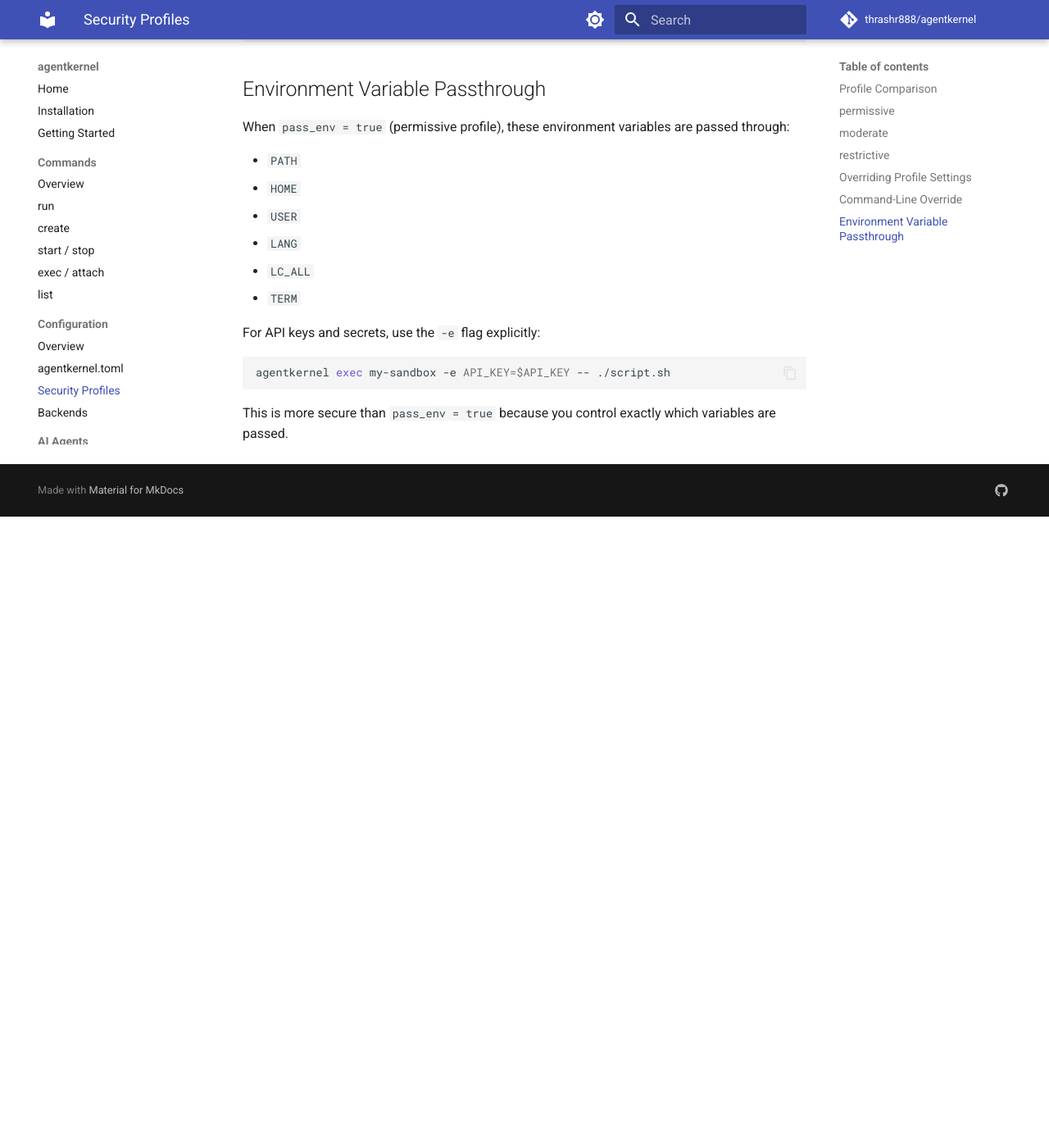
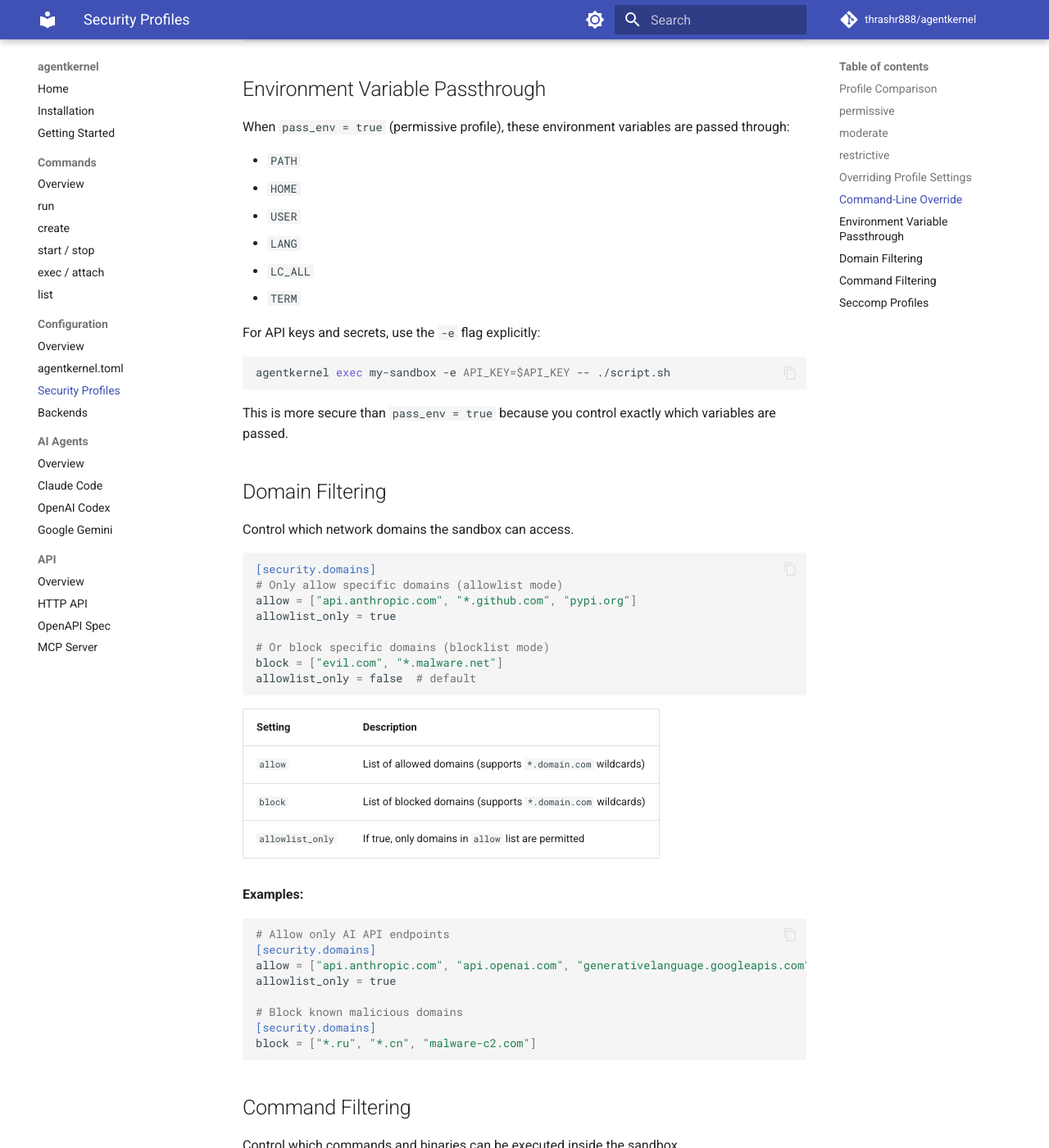
Before and after one commit to thrashr888/agentkernel, an MkDocs documentation site: the page built from docs/config-security.md, in a window 1280 px wide and 1400 px high, scrolled down 2276 px. Shown: the whole window at 82% size. Built offline with MkDocs 1.6.1 and Material for MkDocs 9.7.7, drawn with Linux system fonts in a browser that asks for light colours; comment, search, counter and statistics services are not loaded; before the commit the page ends 2906 px from its top, so only the background shows below that; some of the changed text lies outside the part shown.

Commit message:
docs: update documentation for new features
- Add audit and replay commands to commands.md quick reference
- Add session recording/playback and audit logging workflows
- Document --record flag for attach command
- Document domain and command filtering in security config
- Document /run/stream SSE endpoint in HTTP API

Co-Authored-By: Claude Opus 4.5 <noreply@anthropic.com>

````diff
--- a/docs/config-security.md
+++ b/docs/config-security.md
@@ -120,3 +120,84 @@ agentkernel exec my-sandbox -e API_KEY=$API_KEY -- ./script.sh
 ```
 
 This is more secure than `pass_env = true` because you control exactly which variables are passed.
+
+## Domain Filtering
+
+Control which network domains the sandbox can access.
+
+```toml
+[security.domains]
+# Only allow specific domains (allowlist mode)
+allow = ["api.anthropic.com", "*.github.com", "pypi.org"]
+allowlist_only = true
+
+# Or block specific domains (blocklist mode)
+block = ["evil.com", "*.malware.net"]
+allowlist_only = false  # default
+```
+
+| Setting | Description |
+|---------|-------------|
+| `allow` | List of allowed domains (supports `*.domain.com` wildcards) |
+| `block` | List of blocked domains (supports `*.domain.com` wildcards) |
+| `allowlist_only` | If true, only domains in `allow` list are permitted |
+
+**Examples:**
+
+```toml
+# Allow only AI API endpoints
+[security.domains]
+allow = ["api.anthropic.com", "api.openai.com", "generativelanguage.googleapis.com"]
+allowlist_only = true
+
+# Block known malicious domains
+[security.domains]
+block = ["*.ru", "*.cn", "malware-c2.com"]
+```
+
+## Command Filtering
+
+Control which commands and binaries can be executed inside the sandbox.
+
+```toml
+[security.commands]
+# Only allow specific commands (allowlist mode)
+allow = ["python3", "pip", "git", "node", "npm"]
+allowlist_only = true
+
+# Or block specific commands (blocklist mode)
+block = ["curl", "wget", "nc", "ncat"]
+allowlist_only = false  # default
+```
+
+| Setting | Description |
+|---------|-------------|
+| `allow` | List of allowed commands/binaries |
+| `block` | List of blocked commands/binaries |
+| `allowlist_only` | If true, only commands in `allow` list can be executed |
+
+**Examples:**
+
+```toml
+# Minimal Python environment
+[security.commands]
+allow = ["python3", "pip", "git"]
+allowlist_only = true
+
+# Block network tools
+[security.commands]
+block = ["curl", "wget", "nc", "ncat", "ssh", "scp"]
+```
+
+## Seccomp Profiles
+
+Apply custom seccomp profiles for syscall filtering.
+
+```toml
+[security]
+seccomp = "default"  # or path to custom profile
+```
+
+Available built-in profiles:
+- `default` - Standard Docker seccomp profile
+- `strict` - More restrictive syscall filtering
````
Also changed, not shown: docs/api-http.md (+56 -0 lines), docs/cmd-exec-attach.md (+5 -0 lines), docs/commands.md (+26 -0 lines), 1 other file.
